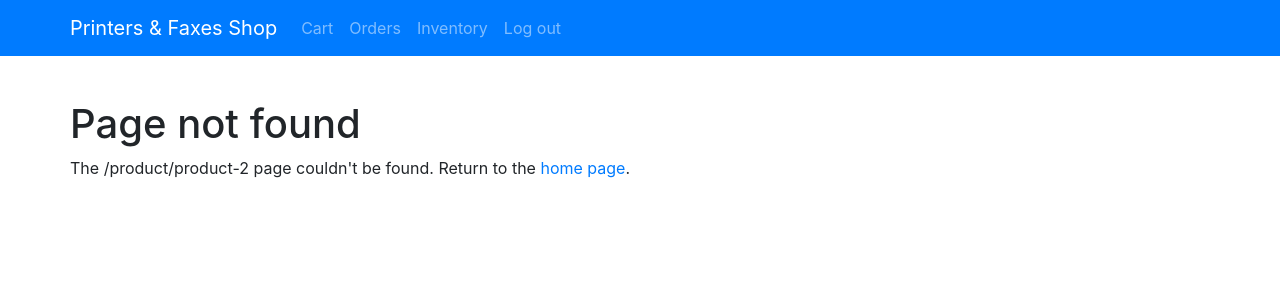
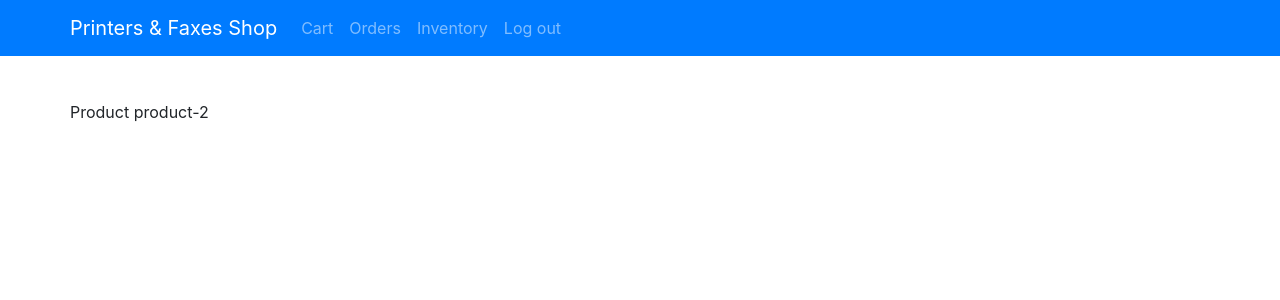
Before and after one commit to dloranc/printers-shop, a React (Create React App) app: page /product/product-2 in a window 1280 px wide. Before the commit this address had no page. Shown: the top 300 px of the page. Built offline with nearby package versions, Linux system fonts and the light colour scheme; sample sign-in values are in the browser's storage.

Commit message:
Add /product/:id route with details about product

```diff
--- a/src/components/Product/Product/Product.js
+++ b/src/components/Product/Product/Product.js
@@ -1,5 +1,6 @@
 import React, { Component } from 'react'
 import { connect } from 'react-redux';
+import { Link } from 'react-router-dom';
 import styled from 'styled-components';
 import { addToCart } from './../../../store/cart/action-creators';
 
@@ -136,6 +137,7 @@ export class Product extends Component {
                     <ProductLabel>Price:</ProductLabel> ${this.state.amount * this.props.price}
                 </ProductRow>
 
+                <Link to={'/product/' + this.props.id}>View product</Link>
                 <AddToCartButton disabled={this.state.amount === 0} onClick={this.addToCart}>Add to cart</AddToCartButton>
             </ProductCard>
         )
--- /dev/null
+++ b/src/screens/Product/Product.js
@@ -0,0 +1,25 @@
+import React, { Component } from 'react';
+import { Redirect } from 'react-router-dom';
+import { connect } from 'react-redux';
+
+class ScreensProduct extends Component {
+  render() {
+    if (this.props.isAuthenticated) {
+      return (
+        <div>
+          Product { this.props.match.params.id }
+        </div>
+      )
+    }
+
+    return <Redirect to="/"></Redirect>;
+  }
+}
+
+const mapStateToProps = (state) => {
+  return {
+      isAuthenticated: state.user.isAuthenticated,
+  }
+};
+
+export default connect(mapStateToProps)(ScreensProduct);
--- a/src/screens/Root/Root.js
+++ b/src/screens/Root/Root.js
@@ -7,6 +7,7 @@ import ScreensSignInForm from '../SignIn/Form';
 
 import ScreensHome from './../Home/Home';
 import ScreensShop from '../Shop/Shop';
+import ScreensProduct from '../Product/Product';
 import ScreensCart from '../Cart/Cart';
 import ScreensOrders from '../Orders/Orders';
 import ScreensInventory from '../Inventory/Inventory';
@@ -23,6 +24,7 @@ const routes = [
     { path: '/sign-up', name: 'Sign up', Component: ScreensSignUpForm, exact: false },
     { path: '/sign-in', name: 'Sign in', Component: ScreensSignInForm, exact: false },
     { path: '/shop', name: 'Shop', Component: ScreensShop, exact: false },
+    { path: '/product/:id', name: 'Product', Component: ScreensProduct, exact: false },
     { path: '/cart', name: 'Cart', Component: ScreensCart, exact: false },
     { path: '/orders', name: 'Orders', Component: ScreensOrders, exact: false },
     { path: '/inventory', name: 'Inventory', Component: ScreensInventory, exact: false },
@@ -48,7 +50,7 @@ class ScreensRoot extends React.Component {
                                         <Route key={path} exact={exact} path={path}>
                                             {({ match }) => (
                                                 <div className="page">
-                                                    <Component />
+                                                    <Component match={match} />
                                                 </div>
                                             )}
                                         </Route>
```
